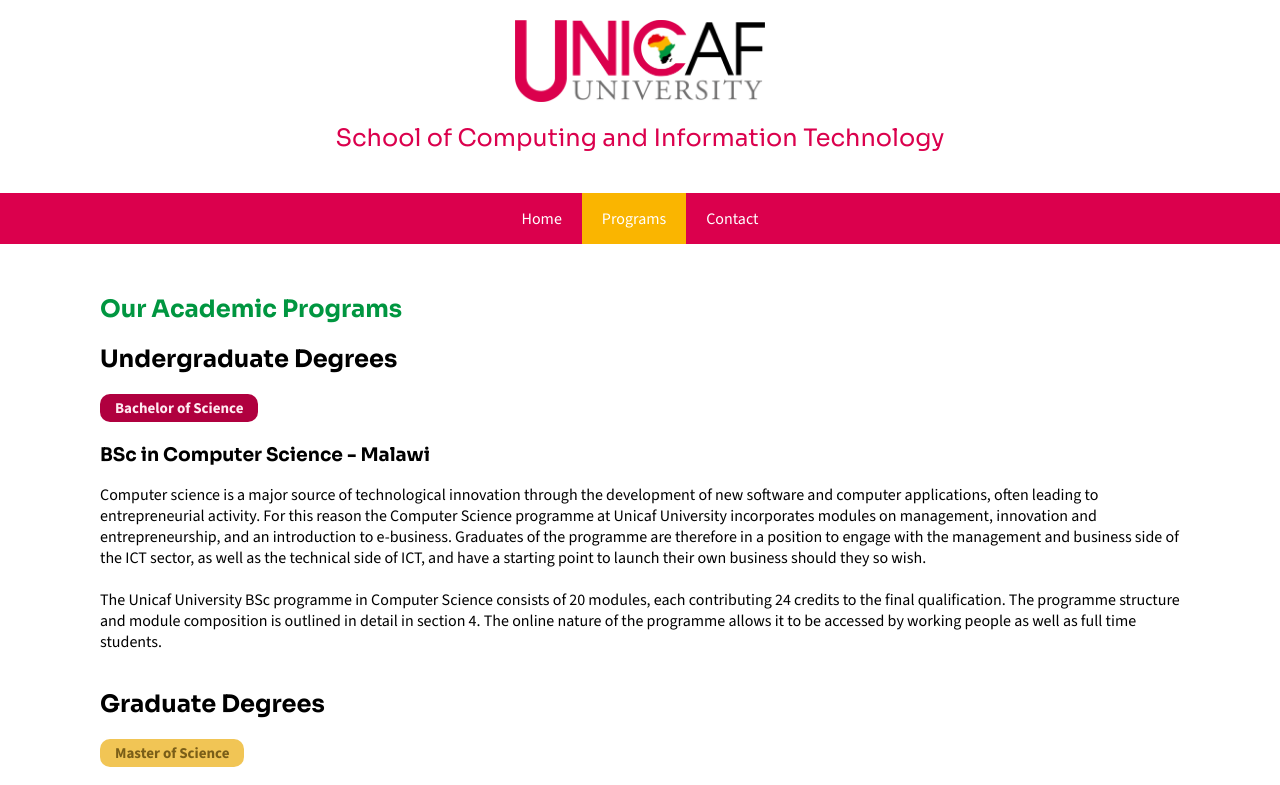
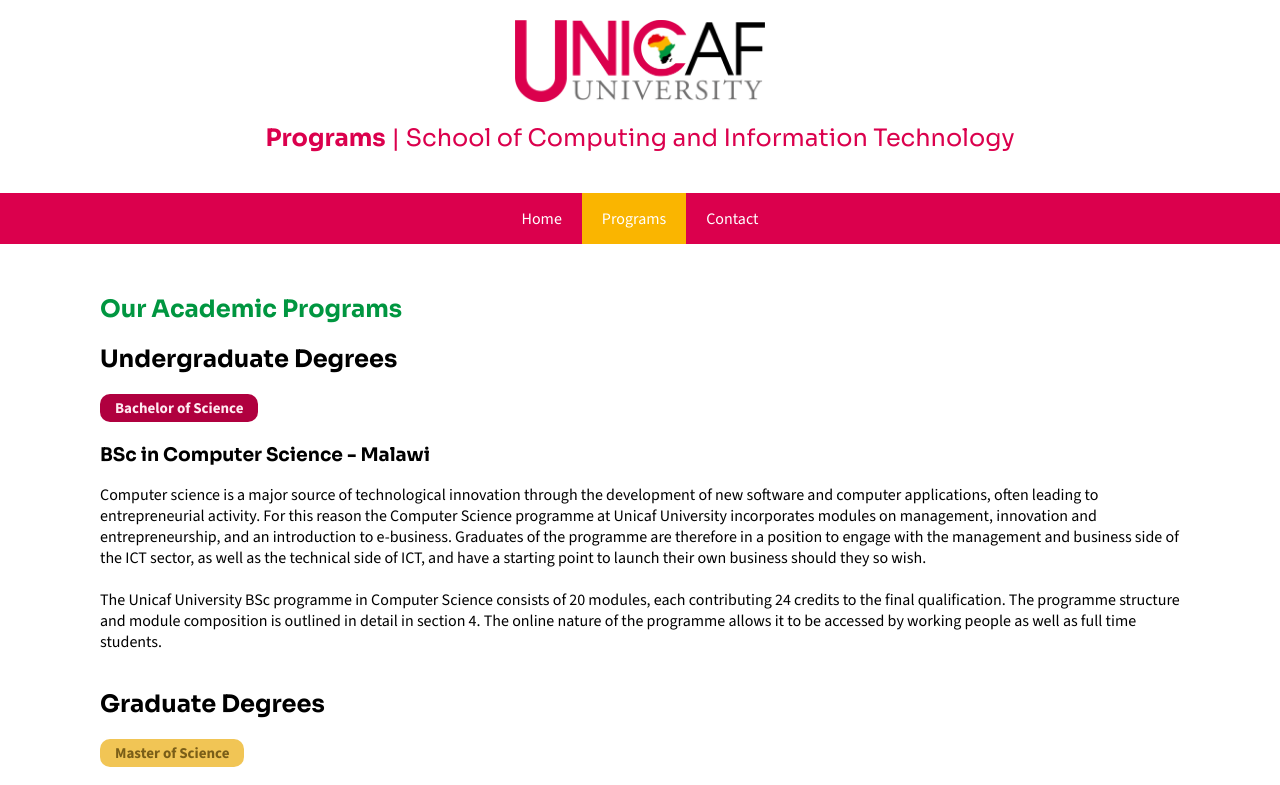
Before and after one commit to deedeesteen/DWC-Assignment-2, a plain HTML site: page programs.html in a window 1280 px wide. Shown: the top 785 px of the page. Drawn offline with nearby package versions, Linux system fonts and the light colour scheme; a web font is replaced by a local one.

Commit message:
Update header title to include 'Programs'

```diff
--- a/programs.html
+++ b/programs.html
@@ -22,7 +22,7 @@
             <div class="header-container">
                 <img src="images/unicaflogo.png" alt="UNICAF University Logo" class="logo">
                 <br>
-                <h2>School of Computing and Information Technology</h2>
+                <h2><b>Programs</b> | School of Computing and Information Technology</h2>
             </div>
         </header>
 
```
